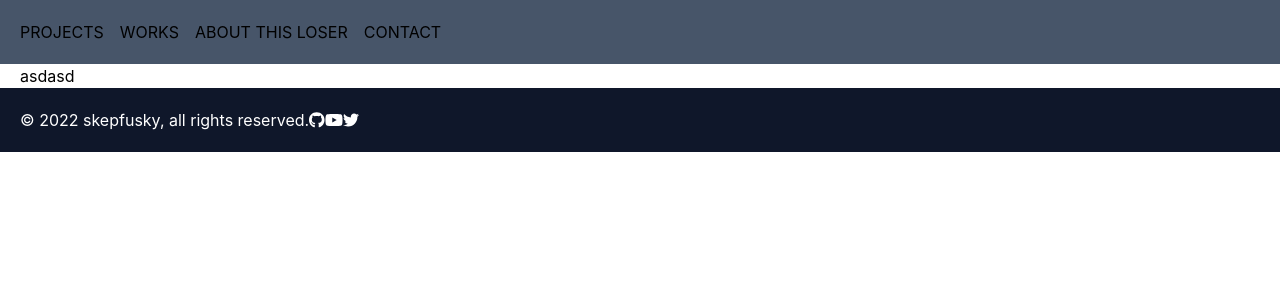
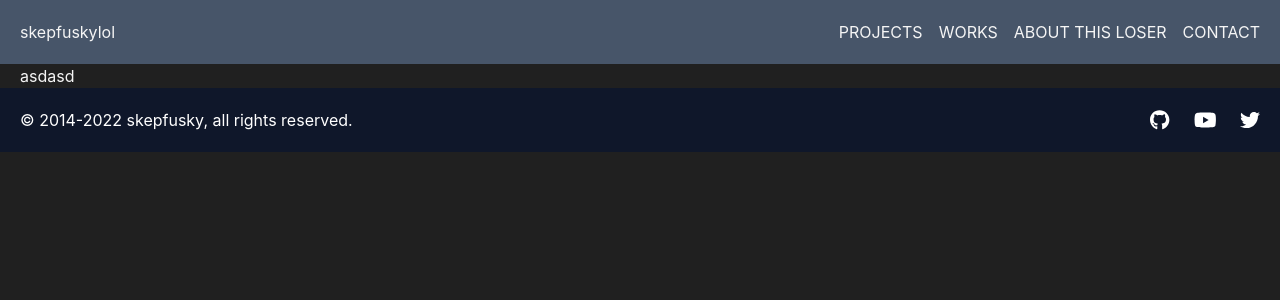
Before and after one commit to kuroji-fusky/kurojifusky.com, a Next.js app: page / in a window 1280 px wide. Shown: the top 300 px of the page. Built offline with nearby package versions, Linux system fonts and the light colour scheme.

Commit message:
Dark mode baby

```diff
--- a/components/Footer.tsx
+++ b/components/Footer.tsx
@@ -5,11 +5,14 @@ export default function Header() {
   return (
     <footer className="bg-slate-900 text-white">
       <div className="my-0 mx-auto max-w-screen-2xl p-5">
-        &copy; {new Date().getFullYear()} skepfusky, all rights reserved.
-
-        <FontAwesomeIcon icon={faGithub} />
-        <FontAwesomeIcon icon={faYoutube} />
-        <FontAwesomeIcon icon={faTwitter} />
+        <div className="flex justify-between items-center">
+          <span>&copy; 2014-{new Date().getFullYear()} skepfusky, all rights reserved.</span>
+          <div className="flex gap-x-6">
+            <FontAwesomeIcon icon={faGithub} size="lg" />
+            <FontAwesomeIcon icon={faYoutube} size="lg" />
+            <FontAwesomeIcon icon={faTwitter} size="lg" />
+          </div>
+        </div>
       </div>
     </footer>
   );
--- a/components/Header.tsx
+++ b/components/Header.tsx
@@ -3,7 +3,10 @@ import Link from "next/link";
 export default function Header() {
   return (
     <header className="bg-slate-600">
-      <div className="my-0 mx-auto max-w-screen-2xl p-5">
+      <div className="my-0 mx-auto max-w-screen-2xl p-5 flex justify-between">
+        <div>
+          skepfuskylol
+        </div>
         <nav className="flex gap-x-4">
           <Link href="/projects" passHref>PROJECTS</Link>
           <Link href="/works" passHref>WORKS</Link>
--- a/styles/globals.scss
+++ b/styles/globals.scss
@@ -11,3 +11,8 @@ body {
 html {
   scroll-behavior: smooth;
 }
+
+body {
+  background-color: #202020;
+  color: #f5f5f5;
+}
```
